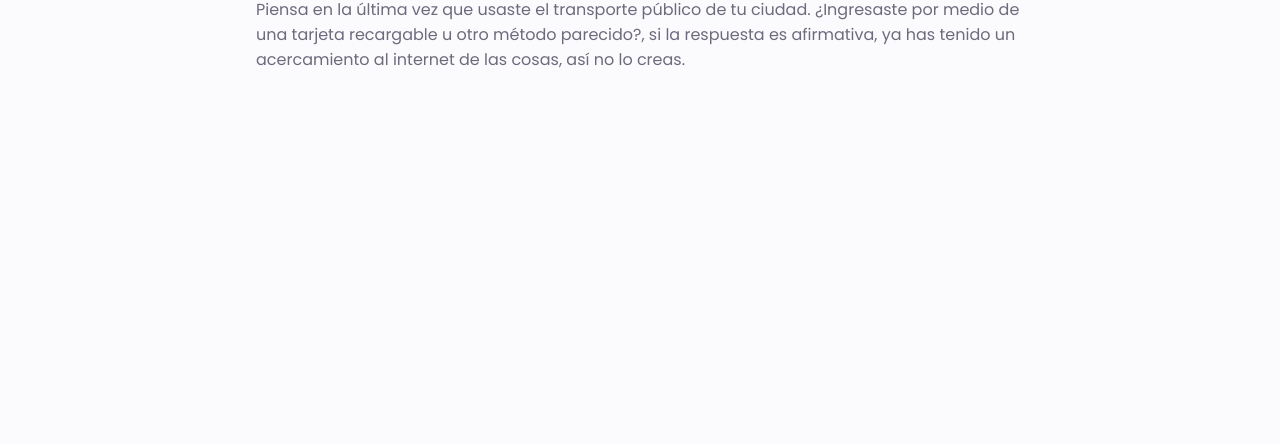
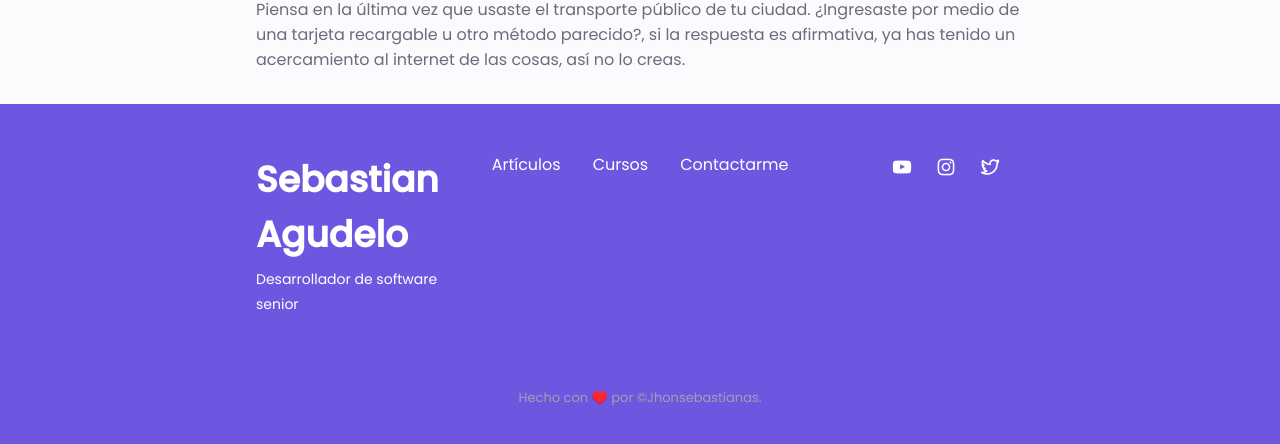
Before and after one commit to Jhonsebastianas/portafolio, a Next.js app: page /blog in a window 1280 px wide. Shown: the part 666-1110 px from the top of the page. Before the commit the page ends 800 px from the top, so only its background shows below. Built offline with nearby package versions, Linux system fonts and the light colour scheme.

Commit message:
add footer and time of article

```diff
--- a/src/modules/blog/components/menu/menu-blog.component.js
+++ b/src/modules/blog/components/menu/menu-blog.component.js
@@ -296,7 +296,7 @@ const Header = () => {
                         <li className="nav__item">
                             <Link href="/blog" className="nav__link active-link">
                             <a>
-                                <i className="uil uil-estate nav__icon"></i> Home
+                                <i className="uil uil-estate nav__icon"></i> Inicio
                             </a>
                             </Link>
 
--- a/src/modules/blog/layouts/blog.layout.js
+++ b/src/modules/blog/layouts/blog.layout.js
@@ -1,5 +1,5 @@
-import Footer from "@components/layouts/Footer";
 import Header from "../components/menu/menu-blog.component"
+import Footer from "./footer-layout";
 import SuscribeLayout from "./suscribe-layout";
 
 const BlogLayout = ({ children }) => {
@@ -7,7 +7,7 @@ const BlogLayout = ({ children }) => {
         <>
             <Header />
             {children}
-            {/* <Footer /> */}
+            <Footer />
         </>
     )
 }
--- /dev/null
+++ b/src/modules/blog/layouts/footer-layout.js
@@ -0,0 +1,104 @@
+import styled from "styled-components"
+
+const StyledFooter = styled.footer`
+    padding-top: 2rem;
+
+    .footer__container {
+        row-gap: 3.5rem;
+    }
+
+    .footer__bg {
+        background-color: var(--first-color-second);
+        padding: 2rem 0 3rem;
+    }
+
+    .footer__title {
+        font-size: var(--h1-font-size);
+        margin-bottom: var(--mb-0-25);
+    }
+
+    .footer__subtitle {
+        font-size: var(--small-font-size);
+    }
+
+    .footer__links {
+        display: flex;
+        flex-direction: column;
+        row-gap: 1.5rem;
+    }
+
+    .footer__link {
+        &:hover {
+            color: var(--first-color-lighter);
+        }
+    }
+
+    .footer__social {
+        font-size: 1.25rem;
+        margin-right: var(--mb-1-5);
+
+        &:hover {
+            color: var(--first-color-lighter);
+        }
+    }
+
+    .footer__copy {
+        font-size: var(--smaller-font-size);
+        text-align: center;
+        color: var(--text-color-light);
+        margin-top: var(--mb-3);
+    }
+
+    .footer__title,
+    .footer__subtitle,
+    .footer__link,
+    .footer__social {
+        color: #FFF;
+    }
+`
+
+const Footer = () => {
+    return (
+        <StyledFooter className="footer">
+            <div className="footer__bg">
+                <div className="footer__container container grid">
+                    <div>
+                        <h1 className="footer__title">Sebastian Agudelo</h1>
+                        <span className="footer__subtitle">Desarrollador de software senior</span>
+                    </div>
+
+                    <ul className="footer__links">
+                        <li>
+                            <a href="#services" className="footer__link">Artículos</a>
+                        </li>
+                        <li>
+                            <a href="#portfolio" className="footer__link">Cursos</a>
+                        </li>
+                        <li>
+                            <a href="#contact" className="footer__link">Contactarme</a>
+                        </li>
+                    </ul>
+
+                    <div className="footer__socials">
+                        <a target="_blank" className="footer__social" href="https://www.youtube.com/channel/UCoKl6Ecq7v4XBOCmGl8kZng"
+                            rel="noopener noreferrer" aria-label="Youtube jhonsabastianas">
+                            <i className="uil uil-youtube"></i>
+                        </a>
+                        <a target="_blank" className="footer__social" href="https://www.instagram.com/jhonsebastianas/"
+                            rel="noopener noreferrer" aria-label="Instagram jhonsabastianas">
+                            <i className="uil uil-instagram"></i>
+                        </a>
+                        <a target="_blank" className="footer__social" href="https://twitter.com/JhonSebastianAS"
+                            rel="noopener noreferrer" aria-label="Twitter jhonsabastianas">
+                            <i className="uil uil-twitter-alt"></i>
+                        </a>
+                    </div>
+                </div>
+
+                <p className="footer__copy">Hecho con ♥️ por &#169;Jhonsebastianas.</p>
+            </div>
+        </StyledFooter>
+    )
+}
+
+export default Footer
```
Also changed, not shown: src/modules/blog/layouts/article-layout.js (+6 -1 lines), src/pages/blog/articles/snippets-en-javaScript-optimiza-tus-tareas-repetitivas-en-vscode.js (+7 -1 lines).
